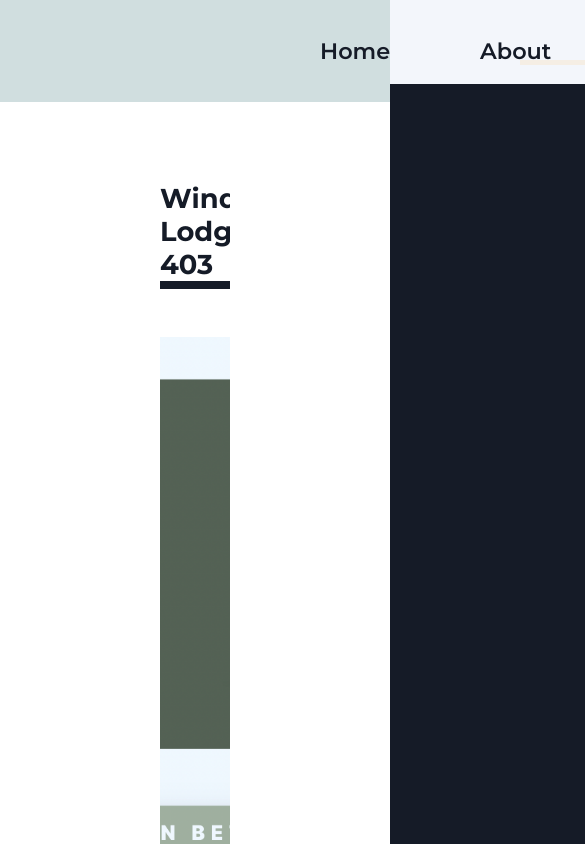
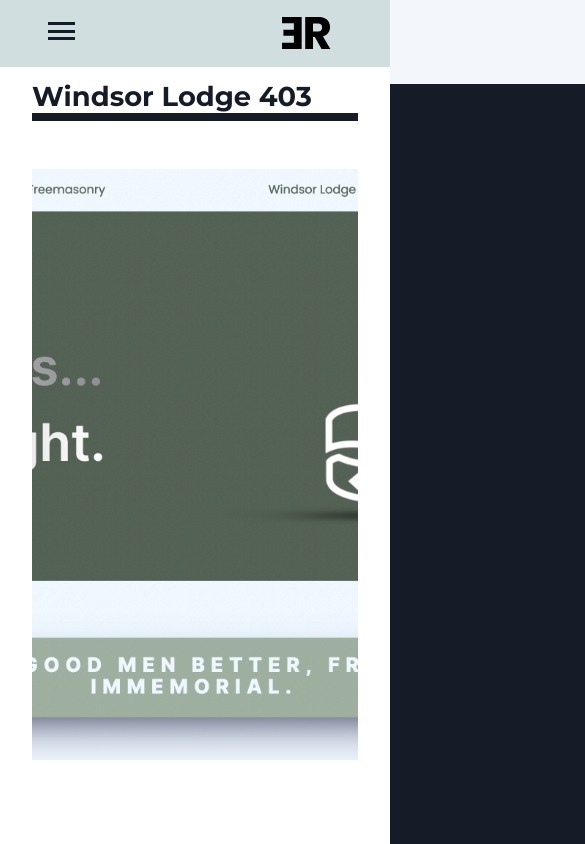
Before and after one commit to edwardreeddesign/edward-reed-portfolio, a React (Create React App) app: page /projects in a window 390 px wide. Shown: the top 844 px of the page, 585 px wide, since content can reach past the window. Built offline with nearby package versions, Linux system fonts and the light colour scheme.

Commit message:
added mobile nav

```diff
--- a/src/App.js
+++ b/src/App.js
@@ -5,7 +5,7 @@
 import { AnimatePresence } from "framer-motion";
 //Components
 import Main from "./Pages/Main";
-import Header from "./Components/Header";
+import Header from "./Nav/Header";
 import Footer from "./Components/Footer";
 import About from "./Pages/About";
 import Projects from "./Pages/Projects";
--- a/src/Components/Footer.js
+++ b/src/Components/Footer.js
@@ -1,6 +1,6 @@
 import React from "react";
 import styled from "styled-components";
-import footerLogo from "../Images/Hero-logo.svg";
+import footerLogo from "../Images/full-logo.svg";
 
 const Footer = () => {
   return (
--- a/src/GlobalStyles.js
+++ b/src/GlobalStyles.js
@@ -20,12 +20,10 @@
     width: 100%;
 }
 
-html {
-    height: 100%;
-}
+
 
 body {
-   height: 100%;
+
     background-color: var(--clr-light);
     color: var(--clr-dark);
     font-family: var(--ff-main);
@@ -53,7 +51,7 @@
 }
 
 a {
-    font-size: 1.4rem;
+    font-size: clamp(0.8, 4vw, 1.4rem);
     font-family: var(--ff-title);
     color: var(--clr-dark);
     font-weight:600;
--- a/src/Components/Header.js
+++ b/src/Nav/FullNav.js
@@ -1,18 +1,19 @@
 import React from "react";
 import styled from "styled-components";
-import navLogo from "../Images/logo-small.svg";
+import FullLogo from "../Images/full-logo.svg";
 import { Link, useLocation } from "react-router-dom";
 import { motion } from "framer-motion";
 
-const Header = () => {
+const FullNav = () => {
   const { pathname } = useLocation();
   return (
-    <StyledHeader>
-      <Link to="/">
-        <img src={navLogo} alt="Edward Reed Designs Small Logo" />
-      </Link>
-
-      <ul>
+    <StyledNav>
+      <div>
+        <Link to="/">
+          <img src={FullLogo} alt="Edward Reed Full Logo" />
+        </Link>
+      </div>
+      <StyledUl>
         <li>
           <Link to="/">Home</Link>
           <Line
@@ -45,40 +46,52 @@
             animate={{ width: pathname === "/contact" ? "50%" : "0" }}
           />
         </li>
-      </ul>
-    </StyledHeader>
+      </StyledUl>
+    </StyledNav>
   );
 };
 
-const StyledHeader = styled.div`
-  min-height: 4.3rem;
+const StyledNav = styled.div`
+  display: flex;
+  align-items: center;
+  justify-content: space-around;
+  height: 4.2rem;
+  width: 100%;
+  background: var(--clr-med);
+
+  /* min-height: 4.3rem;
   display: flex;
   align-items: center;
   justify-content: space-between;
-  padding: 1rem 10rem;
+  width: 100%;
   margin: auto;
   background: var(--clr-med);
   position: sticky;
-  top: 0;
+  top: 0; */
   z-index: 10;
 
   img {
     height: 4rem;
+    width: 25rem;
+  }
+
+  @media (max-width: 768px) {
+    display: none;
+  }
+`;
+
+const StyledUl = styled.ul`
+  display: flex;
+  justify-content: space-around;
+  list-style-type: none;
+  width: 70%;
+
+  li {
+    position: relative;
   }
 
   a {
     text-decoration: none;
-    color: var(--clr-dark);
-  }
-
-  ul {
-    display: flex;
-    list-style-type: none;
-  }
-
-  li {
-    padding-left: 10rem;
-    position: relative;
   }
 `;
 
@@ -87,13 +100,8 @@
   background: var(--clr-accent);
   width: 0;
   position: absolute;
-  bottom: -40%;
-  left: 60%;
-
-  @media (max-width: 1500px) {
-    bottom: 0;
-    left: 25%;
-  }
+  bottom: -25%;
+  left: -2%;
 `;
 
-export default Header;
+export default FullNav;
--- /dev/null
+++ b/src/Nav/Header.js
@@ -0,0 +1,105 @@
+import React from "react";
+import styled from "styled-components";
+import navLogo from "../Images/logo-small.svg";
+import { Link, useLocation } from "react-router-dom";
+import { motion } from "framer-motion";
+import FullNav from "./FullNav";
+import MobileNav from "./MobileNav";
+
+const Header = () => {
+  const { pathname } = useLocation();
+  return (
+    <>
+      <FullNav />
+      <MobileNav />
+    </>
+    // <StyledHeader>
+    //   <Link to="/">
+    //     <img src={navLogo} alt="Edward Reed Designs Small Logo" />
+    //   </Link>
+
+    //   <ul>
+    //     <li>
+    //       <Link to="/">Home</Link>
+    //       <Line
+    //         transition={{ duration: 0.75 }}
+    //         initial={{ width: "0" }}
+    //         animate={{ width: pathname === "/" ? "50%" : "0" }}
+    //       />
+    //     </li>
+    //     <li>
+    //       <Link to="/about">About</Link>
+    //       <Line
+    //         transition={{ duration: 0.75 }}
+    //         initial={{ width: "0" }}
+    //         animate={{ width: pathname === "/about" ? "50%" : "0" }}
+    //       />
+    //     </li>
+    //     <li>
+    //       <Link to="/projects">Projects</Link>
+    //       <Line
+    //         transition={{ duration: 0.75 }}
+    //         initial={{ width: "0" }}
+    //         animate={{ width: pathname === "/projects" ? "50%" : "0" }}
+    //       />
+    //     </li>
+    //     <li>
+    //       <Link to="/contact">Contact</Link>
+    //       <Line
+    //         transition={{ duration: 0.75 }}
+    //         initial={{ width: "0" }}
+    //         animate={{ width: pathname === "/contact" ? "50%" : "0" }}
+    //       />
+    //     </li>
+    //   </ul>
+    // </StyledHeader>
+  );
+};
+
+// const StyledHeader = styled.div`
+//   min-height: 4.3rem;
+//   display: flex;
+//   align-items: center;
+//   justify-content: space-between;
+//   padding: 1rem 10rem;
+//   margin: auto;
+//   background: var(--clr-med);
+//   position: sticky;
+//   top: 0;
+//   z-index: 10;
+
+//   img {
+//     height: 4rem;
+//   }
+
+//   a {
+//     text-decoration: none;
+//     color: var(--clr-dark);
+//   }
+
+//   ul {
+//     display: flex;
+//     list-style-type: none;
+//   }
+
+//   li {
+//     padding-left: 10rem;
+//     position: relative;
+//   }
+// `;
+
+// const Line = styled(motion.div)`
+//   height: 0.3rem;
+//   background: var(--clr-accent);
+//   width: 0;
+//   position: absolute;
+//   bottom: -40%;
+//   left: 60%;
+
+//   @media (max-width: 1500px) {
+//     bottom: 0;
+//     left: 25%;
+//   }
+// `;
+
+export default Header;
--- /dev/null
+++ b/src/Nav/MobileNav.js
@@ -0,0 +1,147 @@
+import React, { useState } from "react";
+import styled from "styled-components";
+import MobileLogo from "../Images/logo-small.svg";
+import { Link, useLocation } from "react-router-dom";
+import { motion } from "framer-motion";
+import { fade } from "../Components/Animations";
+
+const MobileNav = () => {
+  const [isOpen, setIsOpen] = useState(false);
+  const { pathname } = useLocation();
+  const toggle = () => {
+    setIsOpen(!isOpen);
+  };
+  return (
+    <StyledNav>
+      <div className="hamburger" onClick={toggle} isOpen={isOpen}>
+        <div class="line"></div>
+        <div class="line"></div>
+        <div class="line"></div>
+      </div>
+      <div className="img">
+        <Link to="/" isOpen={!isOpen}>
+          <img src={MobileLogo} alt="Edward Reed Full Logo" />
+        </Link>
+      </div>
+      <StyledUl isOpen={isOpen} initial="hidden" animate="show" exit="exit">
+        <motion.li variants={fade} initial="hidden" animate="show" exit="exit">
+          <Link to="/" onClick={toggle}>
+            Home
+          </Link>
+          <Line
+            transition={{ duration: 0.75 }}
+            initial={{ width: "0" }}
+            animate={{ width: pathname === "/" ? "50%" : "0" }}
+          />
+        </motion.li>
+        <li>
+          <Link to="/about" onClick={toggle}>
+            About
+          </Link>
+          <Line
+            transition={{ duration: 0.75 }}
+            initial={{ width: "0" }}
+            animate={{ width: pathname === "/about" ? "50%" : "0" }}
+          />
+        </li>
+        <li>
+          <Link to="/projects" onClick={toggle}>
+            Projects
+          </Link>
+          <Line
+            transition={{ duration: 0.75 }}
+            initial={{ width: "0" }}
+            animate={{ width: pathname === "/projects" ? "50%" : "0" }}
+          />
+        </li>
+        <li>
+          <Link to="/contact" onClick={toggle}>
+            Contact
+          </Link>
+          <Line
+            transition={{ duration: 0.75 }}
+            initial={{ width: "0" }}
+            animate={{ width: pathname === "/contact" ? "50%" : "0" }}
+          />
+        </li>
+      </StyledUl>
+    </StyledNav>
+  );
+};
+
+const StyledNav = styled.div`
+  position: fixed;
+  top: 0;
+  display: flex;
+  align-items: center;
+  height: 4.2rem;
+  width: 100%;
+  background: var(--clr-med);
+  z-index: 10;
+
+  .hamburger {
+    z-index: 10;
+    cursor: pointer;
+    margin-left: 3rem;
+    .line {
+      width: 1.7rem;
+      height: 3px;
+      background-color: var(--clr-dark);
+      margin-bottom: 0.3rem;
+    }
+  }
+
+  .img {
+    z-index: 2000;
+    img {
+      height: 4rem;
+    }
+    /* width: 25rem; */
+  }
+
+  @media (min-width: 768px) {
+    display: none;
+  }
+`;
+
+const StyledUl = styled.ul`
+  position: fixed;
+  opacity: ${({ isOpen }) => (isOpen ? ".85" : "0")};
+  bottom: ${({ isOpen }) => (isOpen ? "0" : "100%")};
+  width: 100vw;
+  height: ${({ isOpen }) => (isOpen ? "100vh" : "0")};
+  background: var(--clr-med);
+  display: flex;
+  flex-direction: column;
+  justify-content: space-around;
+  align-items: center;
+  list-style-type: none;
+  margin-top: 4rem;
+  z-index: 5;
+  transition: all 300ms ease-in-out;
+
+  li {
+    position: relative;
+  }
+
+  a {
+    /* position: relative; */
+    text-decoration: none;
+    display: flex;
+    flex-direction: column;
+    justify-content: space-around;
+    align-items: center;
+    font-size: 1.6rem;
+  }
+`;
+
+const Line = styled(motion.div)`
+  height: 0.3rem;
+  background: var(--clr-accent);
+  width: 0%;
+  position: absolute;
+  bottom: -10%;
+  left: 30%;
+`;
+
+export default MobileNav;
--- a/src/Pages/About.js
+++ b/src/Pages/About.js
@@ -166,6 +166,7 @@
 
   @media (max-width: 768px) {
     padding: 2rem 2rem;
+    margin-top: 4rem;
   }
 `;
 
--- a/src/Pages/Contact.js
+++ b/src/Pages/Contact.js
@@ -155,11 +155,11 @@
 };
 
 const Wrapper = styled(motion.div)`
-  margin: 2rem 1rem 0 1rem;
+  margin: 4.3rem 1rem 0 1rem;
 
   .line {
     height: 0.5rem;
-    background: var(--clr-accent);
+    background: var(--clr-dark);
   }
 `;
 
--- a/src/Pages/Projects.js
+++ b/src/Pages/Projects.js
@@ -89,6 +89,10 @@
   h1 {
     padding: 1rem 0;
   }
+
+  @media (max-width: 768px) {
+    padding: 5rem 2rem;
+  }
 `;
 
 const StyledProjects = styled(motion.div)`
@@ -110,6 +114,12 @@
 
 const Hide = styled.div`
   overflow: hidden;
+
+  img {
+    width: 100%;
+    height: 70vh;
+    object-fit: cover;
+  }
 `;
 
 //Frame Animation
```
Also changed, not shown: src/Images/full-logo.svg (added).
